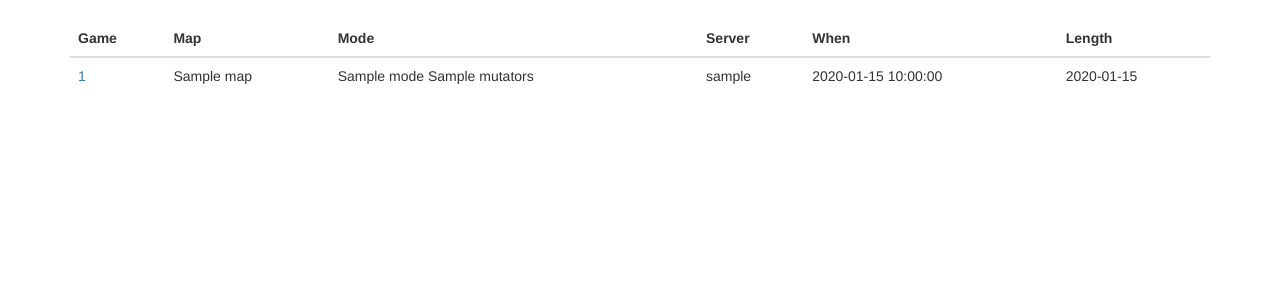
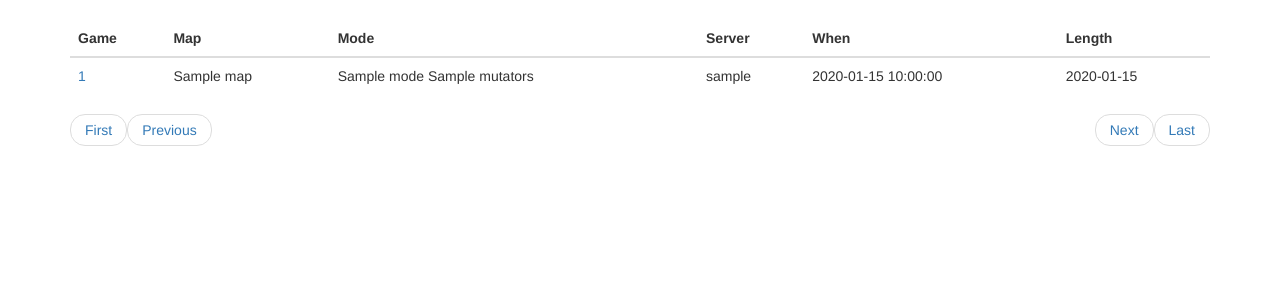
Before and after one commit to redeclipse/statsdb-interface, a Python web app: template statsdbinterface/templates/displays/games.html in a window 1280 px wide. Shown: the part 52-352 px from the top of the page. Run offline with Jinja, Linux system fonts and the light colour scheme; the template is opened without the code that fills it: most values are stand-ins (such as "Sample title", 1, 10 or a date in 2020).

Commit message:
Add pager for list displays.

```diff
--- a/config.py
+++ b/config.py
@@ -17,7 +17,7 @@ API_RESULTS_PER_PAGE = 25
 API_HIGHSCORE_RESULTS = 10
 
 # Number of results to return in a display list page.
-DISPLAY_RESULTS_PER_PAGE = 20
+DISPLAY_RESULTS_PER_PAGE = 15
 
 
 # These are set in other parts of the program.
--- a/statsdbinterface/templates/base.html
+++ b/statsdbinterface/templates/base.html
@@ -38,6 +38,9 @@
             <div>
                 {% block content %}
                 {% endblock content %}
+                {% if pages is defined %}
+                {% include "pager.html" %}
+                {% endif %}
             </div>
         </div>
 
--- a/statsdbinterface/templates/displays/games.html
+++ b/statsdbinterface/templates/displays/games.html
@@ -6,12 +6,14 @@
 {% block content %}
     <table class="table table-hover">
         <thead>
+            <tr>
                 <th>Game</th>
                 <th>Map</th>
                 <th>Mode</th>
                 <th>Server</th>
                 <th>When</th>
                 <th>Length</th>
+            </tr>
         </thead>
         <tbody>
             {% for game in games %}
--- /dev/null
+++ b/statsdbinterface/templates/pager.html
@@ -0,0 +1,33 @@
+<ul class="pager">
+    <li class="{% if pages.current == 0 %}disabled {% endif %}previous">
+        {% if pages.current > 0 %}
+            <a href="{{ request.path }}?page=0">First</a>
+        {% else %}
+            <a>First</a>
+        {% endif %}
+    </li>
+
+    <li class="{% if pages.current == 0 %}disabled {% endif %}previous">
+        {% if pages.current > 0 %}
+            <a href="{{ request.path }}?page={{ pages.previous() }}">Previous</a>
+        {% else %}
+            <a>Previous</a>
+        {% endif %}
+    </li>
+
+    <li class="{% if pages.current >= pages.last_page() %}disabled {% endif %}next">
+        {% if pages.current < pages.last_page() %}
+            <a href="{{ request.path }}?page={{ pages.last_page() }}">Last</a>
+        {% else %}
+            <a>Last</a>
+        {% endif %}
+    </li>
+
+    <li class="{% if pages.current >= pages.last_page() %}disabled {% endif %}next">
+        {% if pages.current < pages.last_page() %}
+            <a href="{{ request.path }}?page={{ pages.next() }}">Next</a>
+        {% else %}
+            <a>Next</a>
+        {% endif %}
+    </li>
+</ul>
```
Also changed, not shown: statsdbinterface/views/utils.py (+13 -0 lines). Lines whose indentation alone changed are shown as unchanged.
